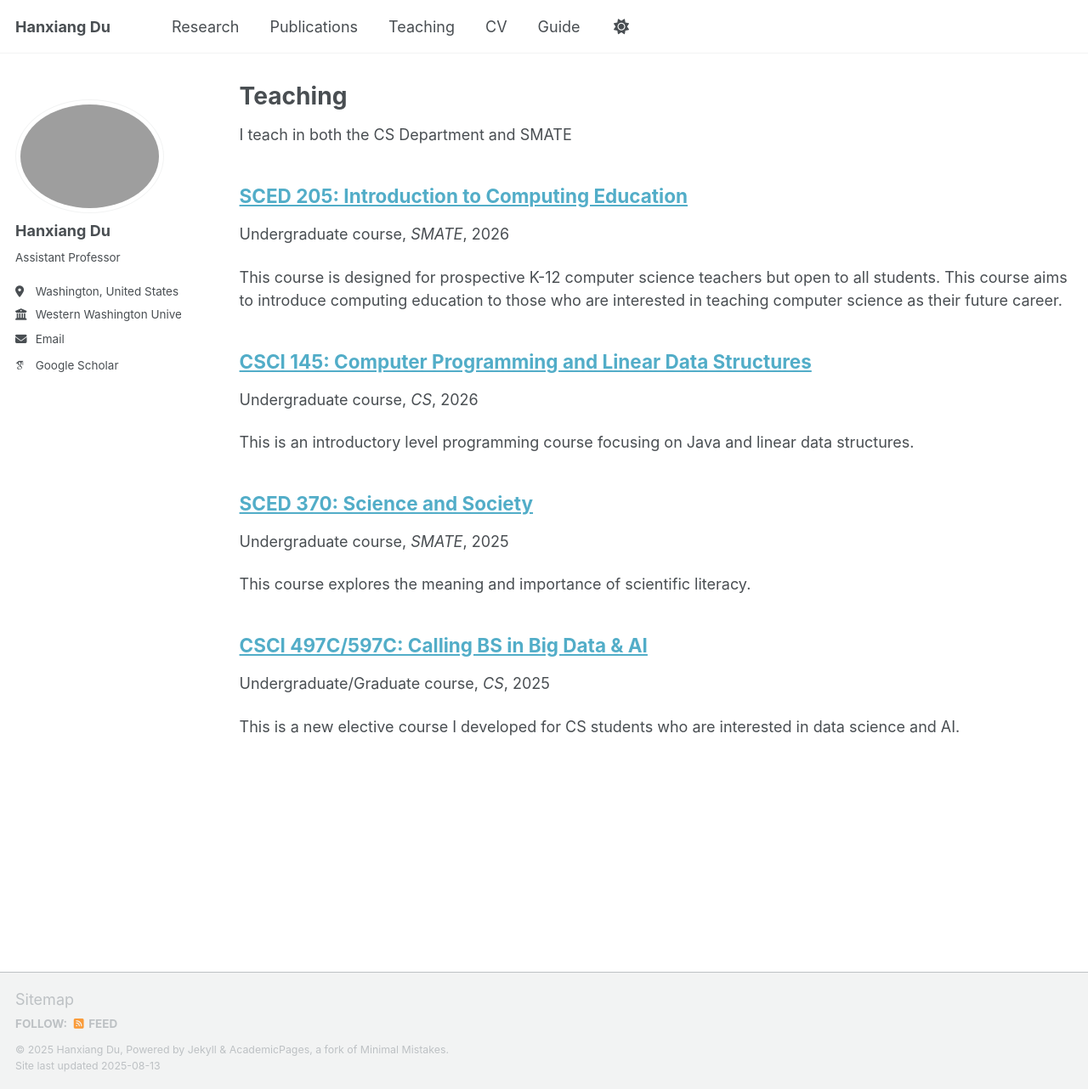
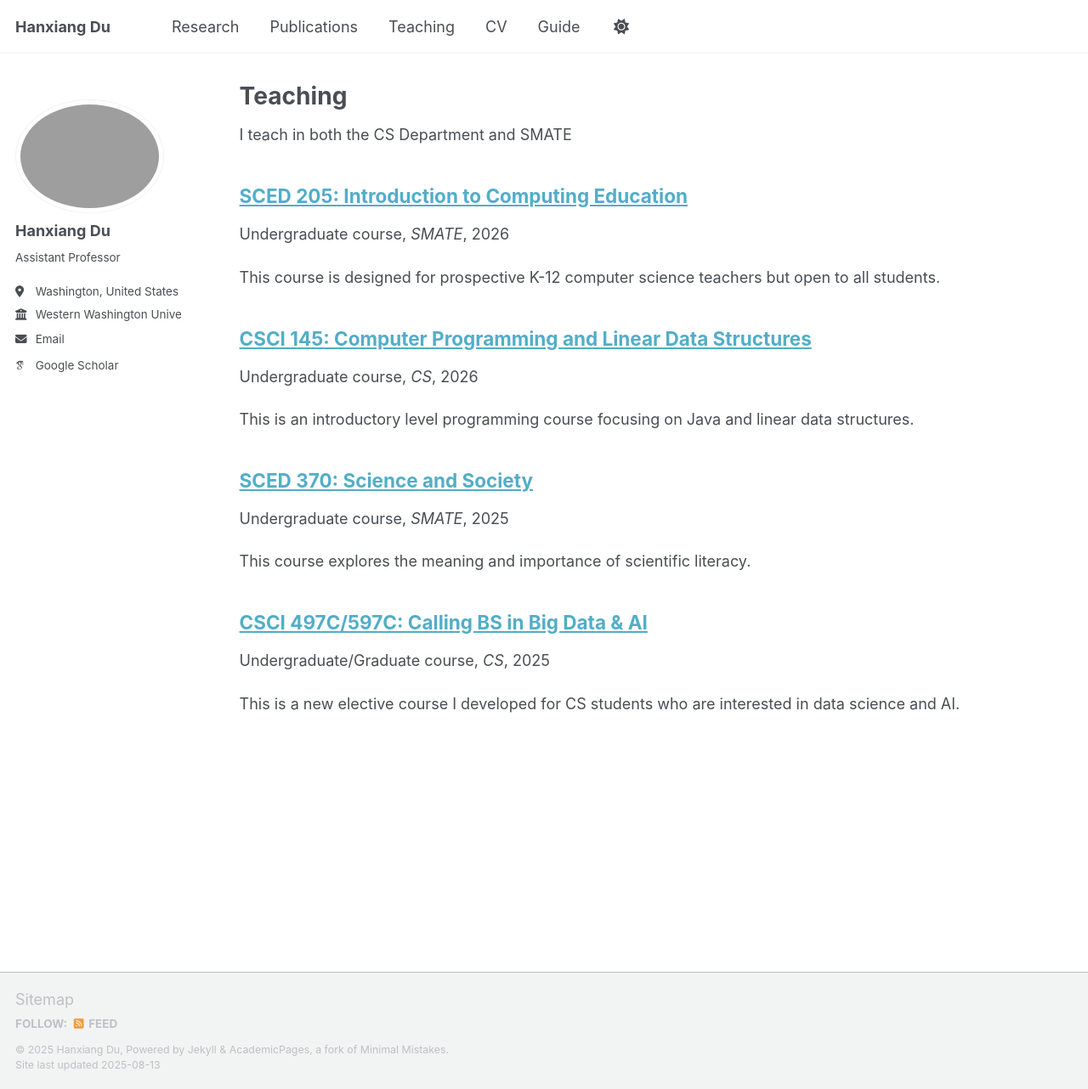
Before and after one commit to HXDU/HD.github.io, a Jekyll site: the page built from _pages/teaching.html, in a window 1280 px wide and 1282 px high. Shown: the whole window at 85% size. Built offline with Jekyll 4.4.1, drawn with Linux system fonts in a browser that asks for light colours; some web fonts are replaced; a script that is not in the unit is left out; part of the change alters nothing that is shown.

```diff
--- a/_teaching/SCED205.md
+++ b/_teaching/SCED205.md
@@ -1,6 +1,7 @@
 ---
 title: "SCED 205: Introduction to Computing Education"
 collection: teaching
+excerpt: "This course is designed for prospective K-12 computer science teachers but open to all students."
 type: "Undergraduate course"
 venue: SMATE
 date: 2026-01-06
```
